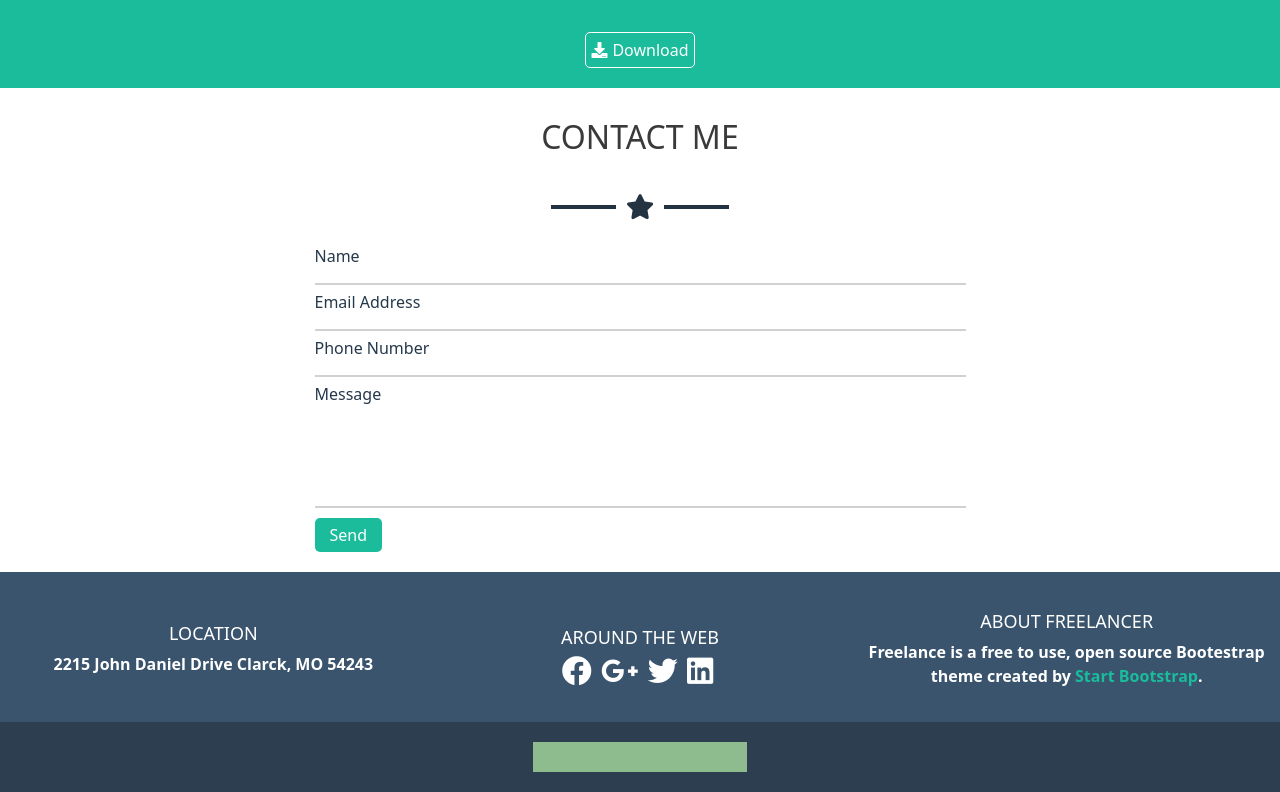
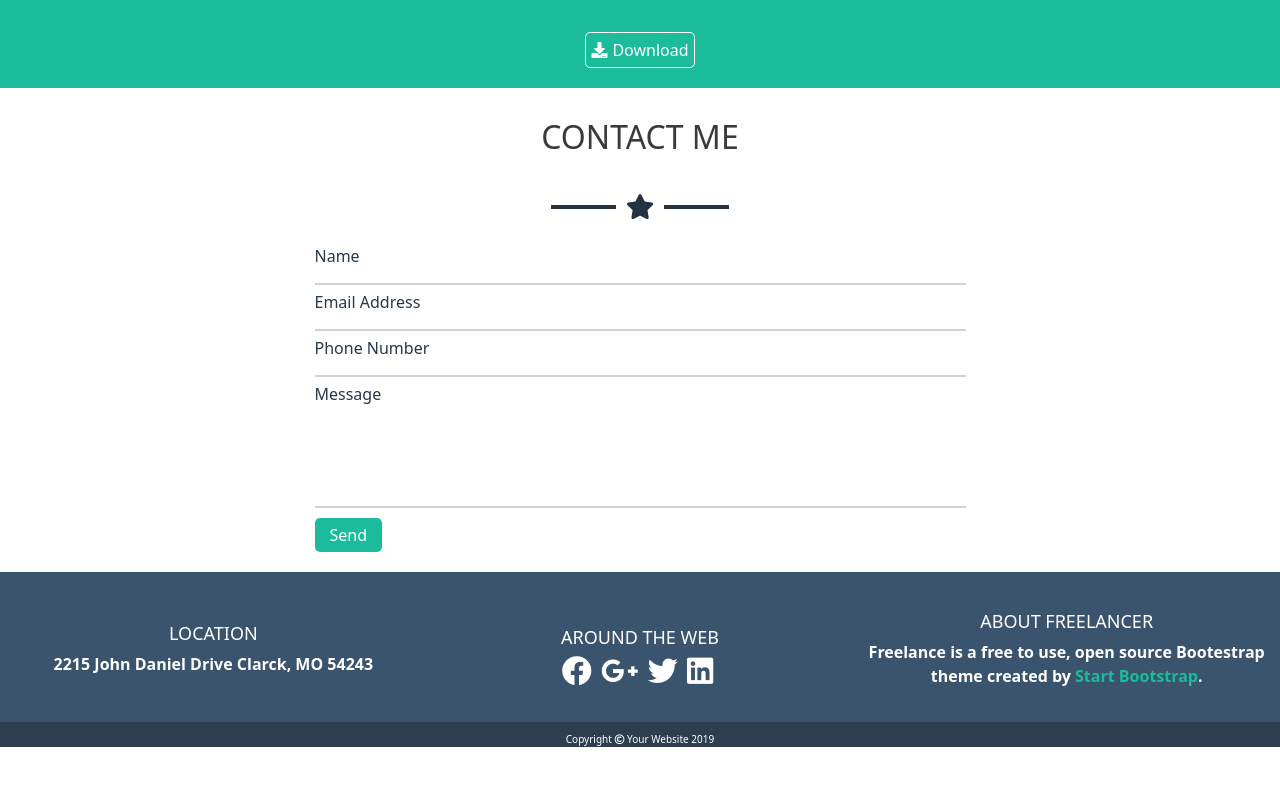
Before and after one commit to Giuseppe0197/html-css-bootstrap-freelancer, a plain HTML site: page index.html in a window 1280 px wide. Shown: the part 1464-2256 px from the top of the page. After the commit the page ends 2211 px from the top, so only its background shows below. Drawn offline with nearby package versions, Linux system fonts and the light colour scheme.

Commit message:
footer e aggiustamenti container

```diff
--- a/css/style.css
+++ b/css/style.css
@@ -336,17 +336,12 @@
 /* footer inferiore */
 
 .footer-inferiore {
-    height: 70px;
+    text-align: center;
     background-color: #2C3E50;
 }
 
 .copyright {
-    height: 30px;
-    background-color: darkseagreen;
-    margin-top: 20px;
+    margin-top: 10px;
+    color: white;
+    font-size: 10px;
 }
-
-.prova {
-    height: 50px;
-    background-color: darkslateblue;
-}
--- a/index.html
+++ b/index.html
@@ -369,7 +369,11 @@
 
         <div class="row footer-inferiore justify-content-center">
 
-            <div class="col-6 col-md-4 col-xl-2 copyright"></div>
+            <div class="col-12 col-md-12 col-xl-12 copyright">
+
+                <span>Copyright <i class="far fa-copyright"></i> Your Website 2019</span>
+
+            </div>
 
         </div>
 
```
